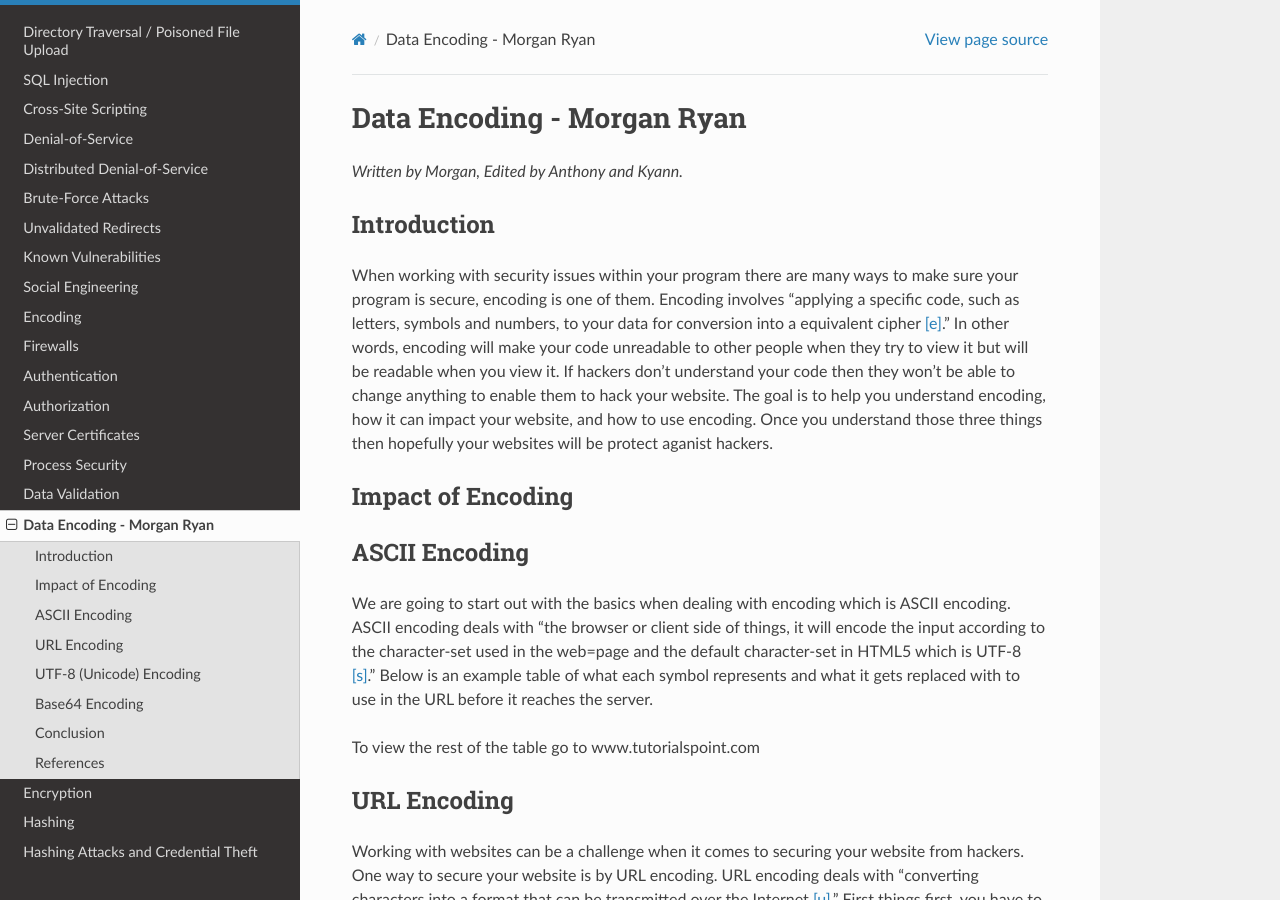
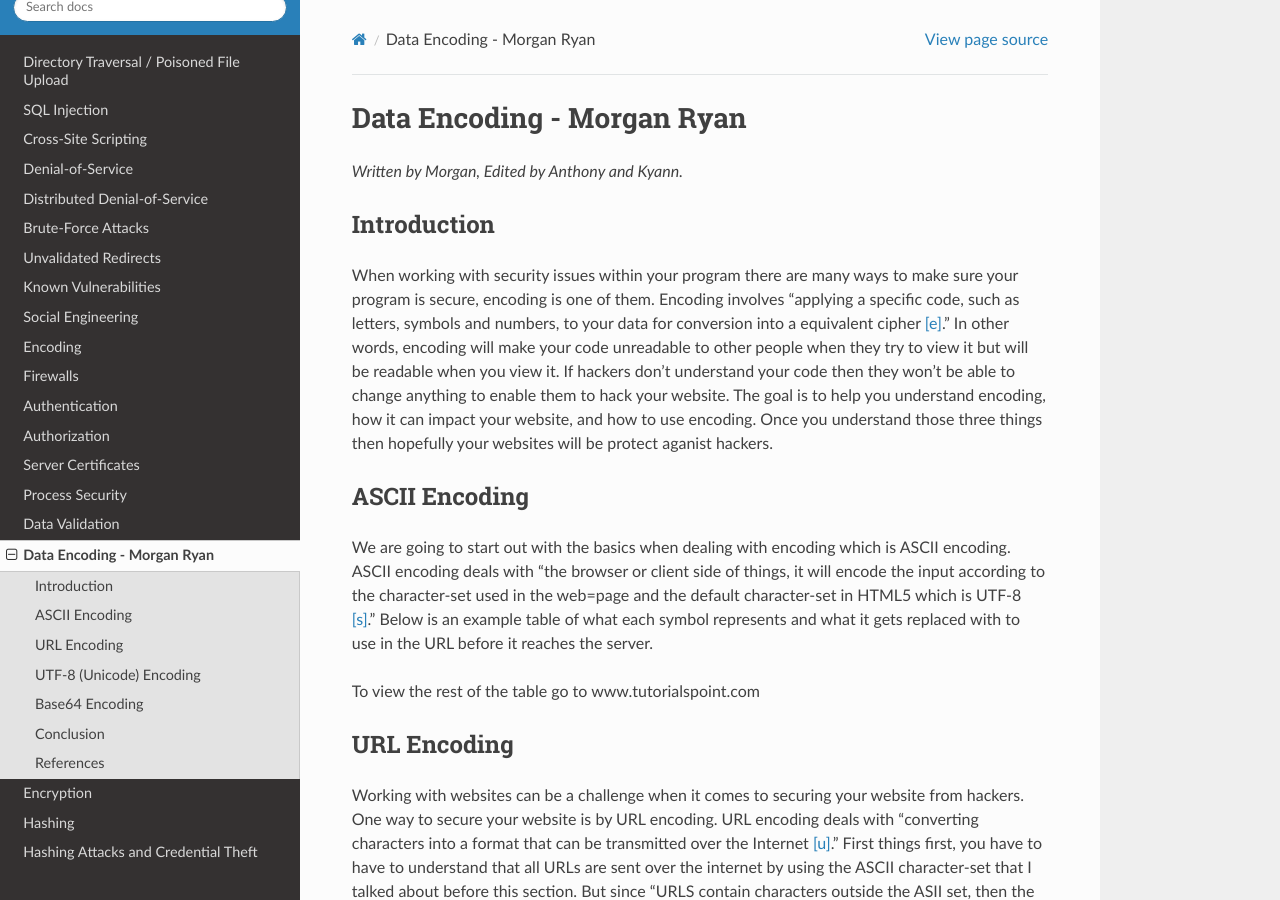
Before and after one commit to pvcraven/2017_web_security, a Sphinx documentation site: the page built from source/data_encoding/data_encoding.rst, in a window 1280 px wide and 900 px high. Built offline with Sphinx 7.4.7 and the Read the Docs theme 2.0.0, drawn with Linux system fonts in a browser that asks for light colours.

Commit message:
no message

```diff
--- a/source/data_encoding/data_encoding.rst
+++ b/source/data_encoding/data_encoding.rst
@@ -8,8 +8,6 @@
 
 When working with security issues within your program there are many ways to make sure your program is secure, encoding is one of them. Encoding involves "applying a specific code, such as letters, symbols and numbers, to your data for conversion into a equivalent cipher [e]_." In other words, encoding will make your code unreadable to other people when they try to view it but will be readable when you view it. If hackers don't understand your code then they won't be able to change anything to enable them to hack your website. The goal is to help you understand encoding, how it can impact your website, and how to use encoding. Once you understand those three things then hopefully your websites will be protect aganist hackers.
 
-Impact of Encoding
-------------------
 
 ASCII Encoding
 --------------
@@ -82,7 +80,7 @@
 
 Lastly, "Base64 is a group of similar binary-to-text encoding schemes that represent binary data in an ASCII string format by translating it into a radix-64 representation [b]_." In Javascript there is one function that is used when encoding Base64 strings: btoa(). Using this function "creates a Base64 encoded ASCII string from a string of binary data [b]_." Below is an example code of how to use the function btoa().
 
-::
+
 	 function b64EncodeUnicode(str) {
 		 return btoa(encodeURIComponent(str).replace(/%([0-9A-F]{2})/g, function(match, p1) {
 			 return String.fromCharCode('0x' + p1);
@@ -91,10 +89,11 @@
 
 	 b64EncodeUnicode('✓ à la mode'); // "4pyTIMOgIGxhIG1vZGU="
 	 b64EncodeUnicode('\n'); // "Cg=="
-::
+
 
 Conclusion
 ----------
+
 
 
 References
```
